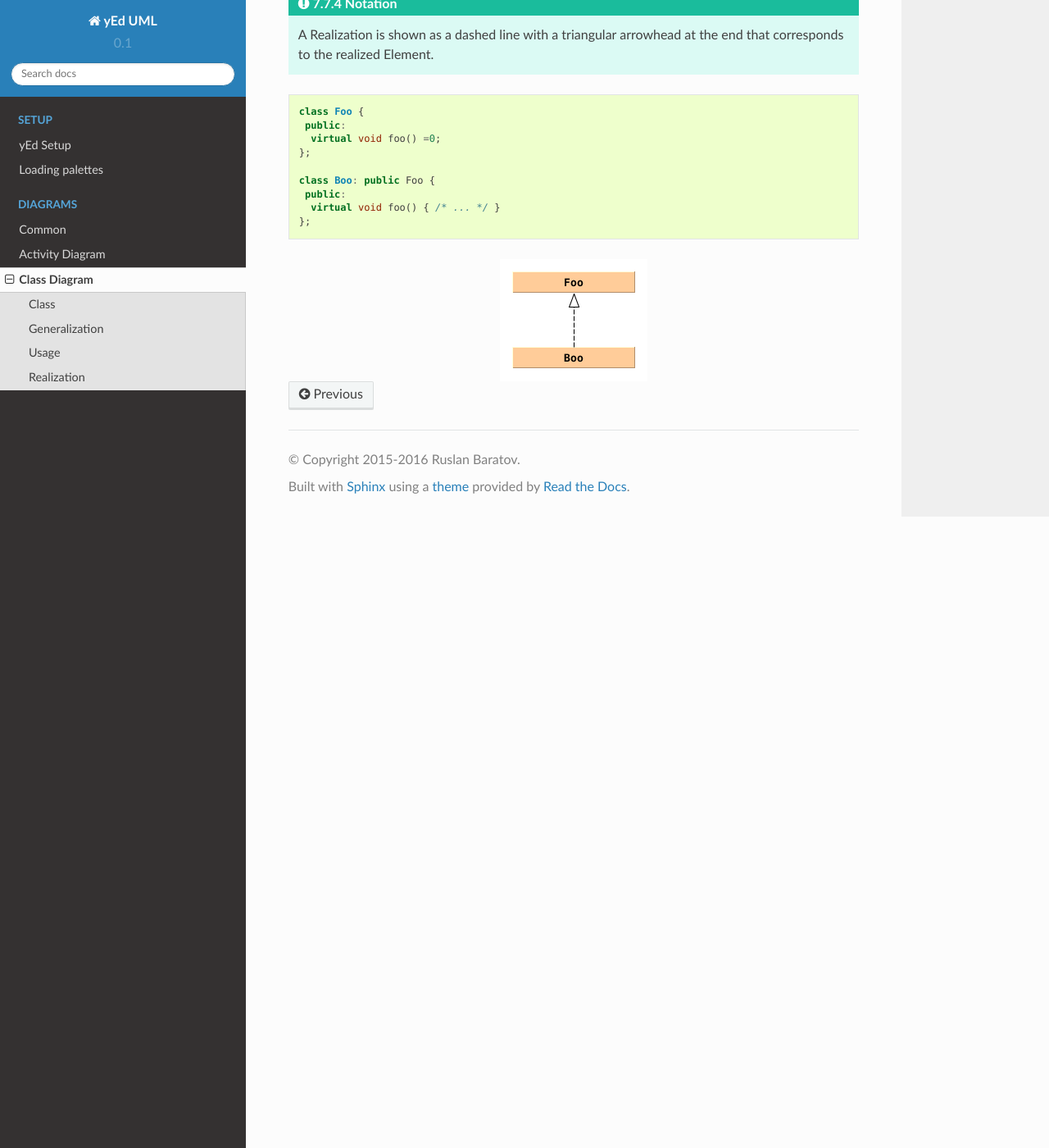
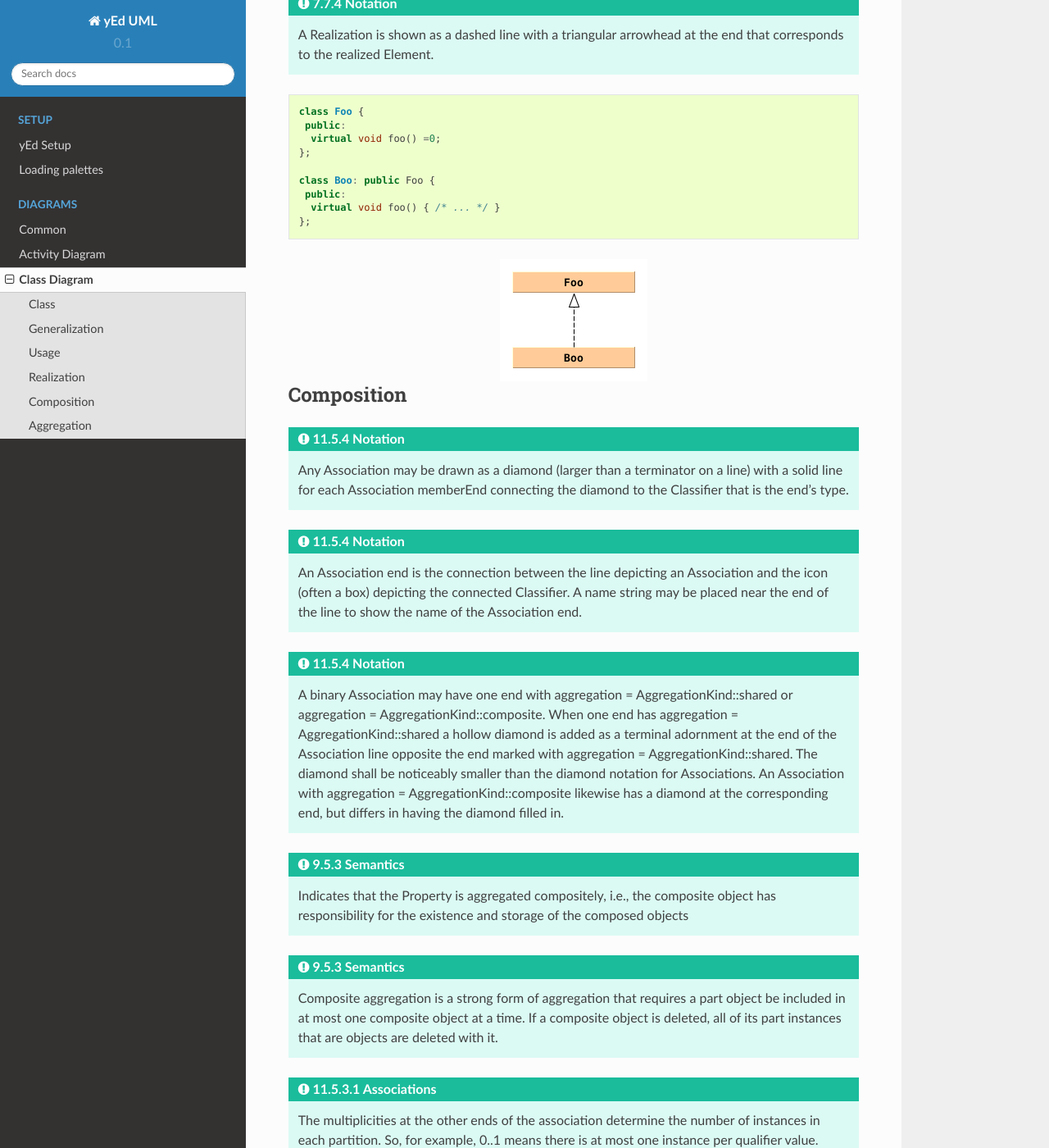
Before and after one commit to ruslo/yed-uml, a Sphinx documentation site: the page built from docs/class-diagram.rst, in a window 1280 px wide and 1400 px high, scrolled down 3586 px. Shown: the whole window at 82% size. Built offline with Sphinx 7.4.7 and the Read the Docs theme 2.0.0, drawn with Linux system fonts in a browser that asks for light colours; some of the changed text lies outside the part shown.

Commit message:
Add Composition and Aggregation

```diff
--- a/docs/class-diagram.rst
+++ b/docs/class-diagram.rst
@@ -178,3 +178,110 @@
 
 .. image:: class-diagram/realization.png
   :align: center
+
+Composition
+-----------
+
+.. admonition:: 11.5.4 Notation
+  :class: tip
+
+  Any Association may be drawn as a diamond (larger than a terminator on a
+  line) with a solid line for each Association memberEnd connecting the diamond
+  to the Classifier that is the end’s type.
+
+.. admonition:: 11.5.4 Notation
+  :class: tip
+
+  An Association end is the connection between the line depicting an
+  Association and the icon (often a box) depicting the connected Classifier. A
+  name string may be placed near the end of the line to show the name of the
+  Association end.
+
+.. admonition:: 11.5.4 Notation
+  :class: tip
+
+  A binary Association may have one end with aggregation =
+  AggregationKind::shared or aggregation = AggregationKind::composite. When one
+  end has aggregation = AggregationKind::shared a hollow diamond is added as a
+  terminal adornment at the end of the Association line opposite the end marked
+  with aggregation = AggregationKind::shared. The diamond shall be noticeably
+  smaller than the diamond notation for Associations. An Association with
+  aggregation = AggregationKind::composite likewise has a diamond at the
+  corresponding end, but differs in having the diamond filled in.
+
+.. admonition:: 9.5.3 Semantics
+  :class: tip
+
+  Indicates that the Property is aggregated compositely, i.e., the composite
+  object has responsibility for the existence and storage of the composed
+  objects
+
+.. admonition:: 9.5.3 Semantics
+  :class: tip
+
+  Composite aggregation is a strong form of aggregation that requires a part
+  object be included in at most one composite object at a time. If a composite
+  object is deleted, all of its part instances that are objects are deleted
+  with it.
+
+.. admonition:: 11.5.3.1 Associations
+  :class: tip
+
+  The multiplicities at the other ends of the association determine the number
+  of instances in each partition. So, for example, 0..1 means there is at most
+  one instance per qualifier value.
+
+.. admonition:: 11.5.4 Notation
+  :class: tip
+
+  An Association end is the connection between the line depicting an
+  Association and the icon (often a box) depicting the connected Classifier. A
+  name string may be placed near the end of the line to show the name of the
+  Association end.  The name is optional and suppressible.
+
+.. code-block:: cpp
+
+  class A { /* ... */ };
+
+  class B {
+   public:
+    int x;
+    bool y;
+
+    A a[4];
+  };
+
+.. image:: class-diagram/composition.png
+  :align: center
+
+.. seealso::
+
+  `UML Association Reference <http://www.uml-diagrams.org/association-reference.html>`_
+
+Aggregation
+-----------
+
+.. code-block:: cpp
+
+  class B;
+
+  class A {
+   public:
+    A(B& b): b_(b) {}
+
+   private:
+    B& b_;
+  };
+
+  class B {
+   public:
+    void add(A& a) {
+      a_.push_back(&a);
+    }
+
+   private:
+    std::vector<A*> a_;
+  };
+
+.. image:: class-diagram/aggregation.png
+  :align: center
```
Also changed, not shown: docs/class-diagram/aggregation.png (added), docs/class-diagram/composition.png (added).
